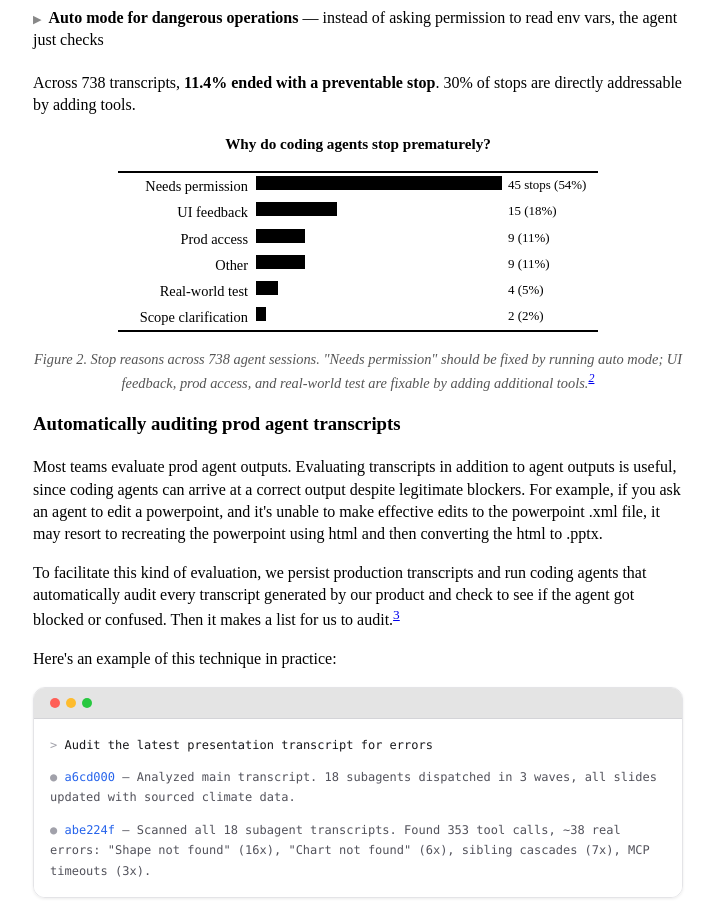
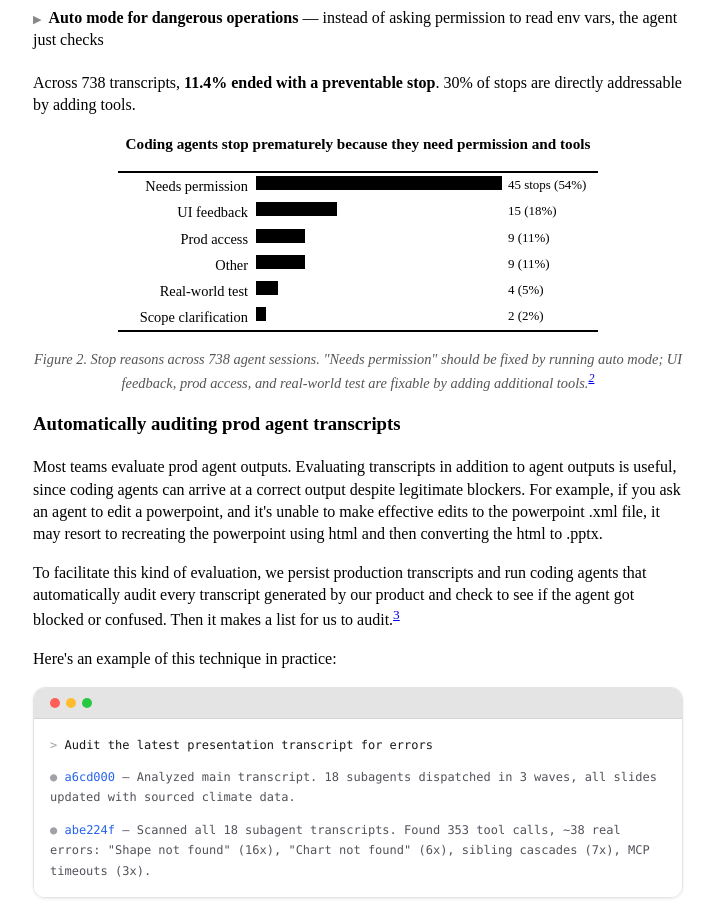
Before and after one commit to henry-dowling/henry.site, a plain HTML site: page agent-velocity.html in a window 1280 px wide. Shown: the part 2080-2993 px from the top of the page, without its empty margins (282-996 px from the left). Drawn offline with Linux system fonts and the light colour scheme.

Commit message:
Action title

```diff
--- a/agent-velocity.html
+++ b/agent-velocity.html
@@ -429,7 +429,7 @@
 
     <figure>
       <div style="max-width:480px; margin:0 auto;">
-        <p style="text-align:center; font-weight:bold; margin-bottom:4px; font-size:0.95em;">Why do coding agents stop prematurely?</p>
+        <p style="text-align:center; font-weight:bold; margin-bottom:4px; font-size:0.95em;">Coding agents stop prematurely because they need permission and tools</p>
         <table style="width:100%; border-collapse:collapse; font-size:0.9em;">
           <tr>
             <td style="border:0; padding:3px 8px 3px 0; text-align:right; width:130px;">Needs permission</td>
```
